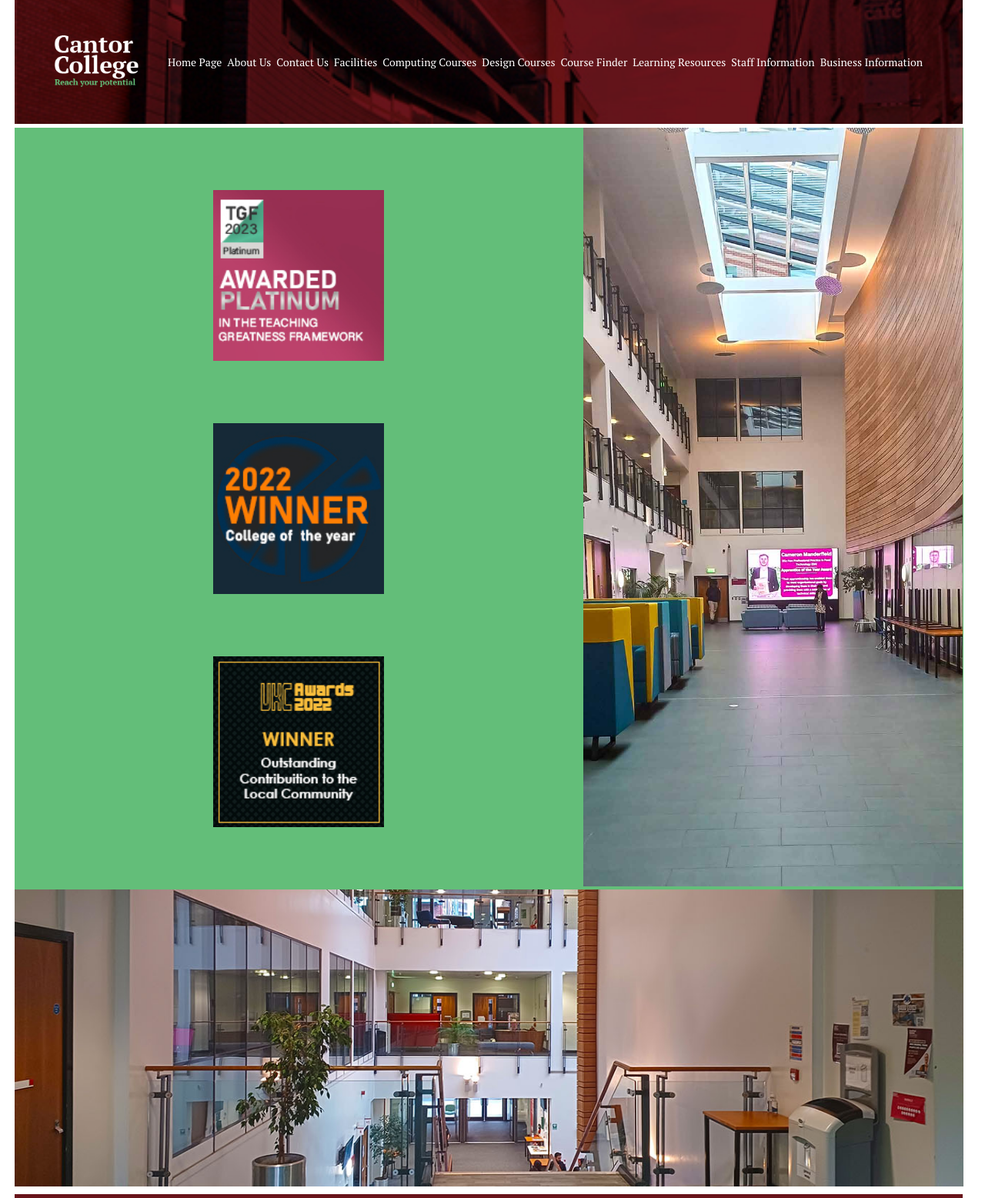
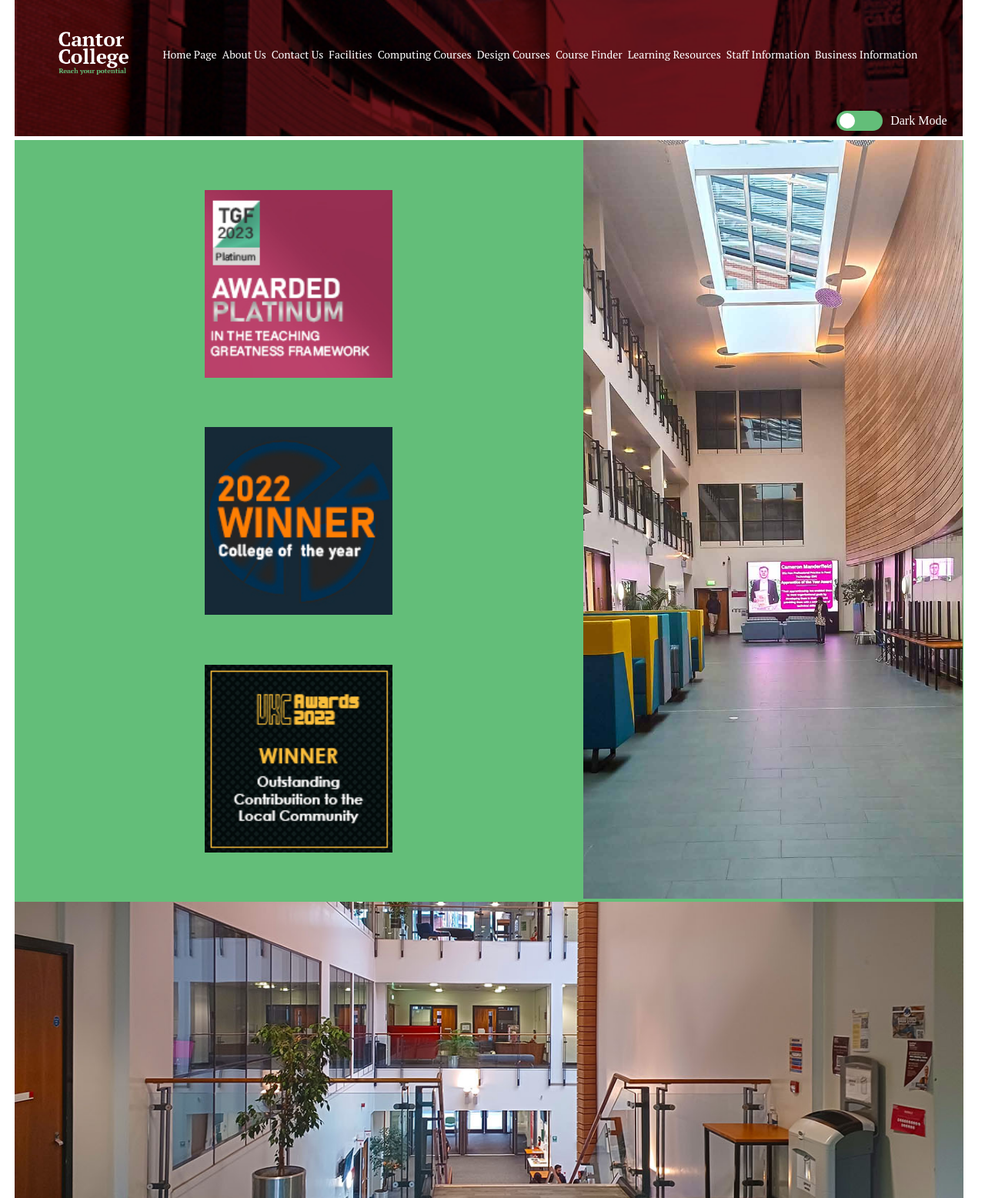
Before and after one commit to c3026923/cantor-website, a PHP site: page / in a window 1280 px wide. Shown: the top 1557 px of the page at 77% size. Run offline with PHP 8.4, Linux system fonts and the light colour scheme.

Commit message:
Added Dark Mode via JS.

```diff
--- a/index.html
+++ b/index.html
@@ -9,13 +9,17 @@
     <meta http-equiv="X-UA-Compatible" content="ie=edge">
     <title>Cantor College | Home Page</title>
     <script src="scripts/header.js" defer></script>
+    <script src="scripts/darkmode.js" defer></script>
 </head>
-
 <body>
     <div class="overall-container">
         <header>
             <div id="target-position">
-                <p><img src="images/logo.png" alt="cantor logo" width="120px" height="120px"></p>
+                <p><img src="images/logo.png" alt="cantor logo" width="100px" height="100px"></p>
+            </div>
+            <div class="dark-mode-toggle-container">
+                <div class="dark-mode-toggle-button"></div>
+                Dark Mode
             </div>
         </header>
         <div id="move-this">
--- /dev/null
+++ b/scripts/darkmode.js
@@ -0,0 +1,24 @@
+
+const background = document.querySelector("body"),
+    darkmodetogglebutton = document.querySelector(".dark-mode-toggle-button");
+
+    let getMode = localStorage.getItem("mode"); //Keeps the set mode, so refreshing page doesn't revert back to default (light mode)
+
+    if(getMode && getMode == "dark")
+    {
+        background.classList.add("dark");
+        darkmodetogglebutton.classList.add("active");
+    }
+
+    darkmodetogglebutton.addEventListener("click", () =>
+    {
+        background.classList.toggle("dark");
+
+    if(!background.classList.contains("dark"))
+    {
+        return localStorage.setItem("mode", "light");
+    }
+    localStorage.setItem("mode", "dark");
+    });
+
+    darkmodetogglebutton.addEventListener("click", () => darkmodetogglebutton.classList.toggle("active"));
--- a/styles/mobile.css
+++ b/styles/mobile.css
@@ -3,8 +3,67 @@
 body
 {
     margin: auto;
-    min-width: 390px;
     background-color: white;
+    transition: all 0.25s ease-in-out;
+}
+
+body.dark
+{
+    background-color: #212121;
+    color: white;
+}
+
+.dark-mode-toggle-container /* Concept of making toggle dark mode button from https://www.youtube.com/watch?v=TyITCYwsWHs*/
+{
+    display: flex;
+    align-items: center;
+    justify-content: flex-end;
+}
+
+.dark-mode-toggle-button
+{
+    position: relative;
+    height: 26px;
+    width: 60px;
+    border-radius: 100px;
+    box-shadow: 0 5px 10px rgba(0, 0, 0, 0.1);
+    background-color: #63BE79;
+    cursor: pointer;
+    margin-right: 10px;
+    margin-top: 5px;
+    margin-bottom: 5px;
+}
+
+.dark-mode-toggle-button.active::before
+{
+    background-color: #212121;
+    left: calc(100% - 20px - 3.75px);
+}
+
+.dark-mode-toggle-button::before
+{
+    content: '';
+    position: absolute;
+    height: 20px;
+    width: 20px;
+    background: white;
+    border-radius: 50%;
+    top: 50%;
+    left: 3.75px;
+    transform: translateY(-50%);
+    transition: all 0.25s ease-in-out;
+}
+
+.resize-image
+{
+    width: 100%;
+    height: auto;
+}
+
+.resize-image-small
+{
+    width: 33%;
+    height: auto;
 }
 
 .margin-left-right
@@ -151,18 +210,6 @@
     flex-basis: 40%;
 }
 
-.resize-image
-{
-    width: 100%;
-    height: auto;
-}
-
-.resize-image-small
-{
-    width: 30%;
-    height: auto;
-}
-
 .grey-out
 {
     color: grey;
```
Also changed, not shown: aboutus.html (+6 -1 lines), businessinformation.html (+6 -1 lines), computingcourses.html (+6 -1 lines), contactus.html (+6 -1 lines), coursefinder.html (+6 -1 lines), designcourses.html (+6 -1 lines), facilities.html (+6 -1 lines), learningresources.html (+6 -1 lines), staffinformation.html (+6 -1 lines).
